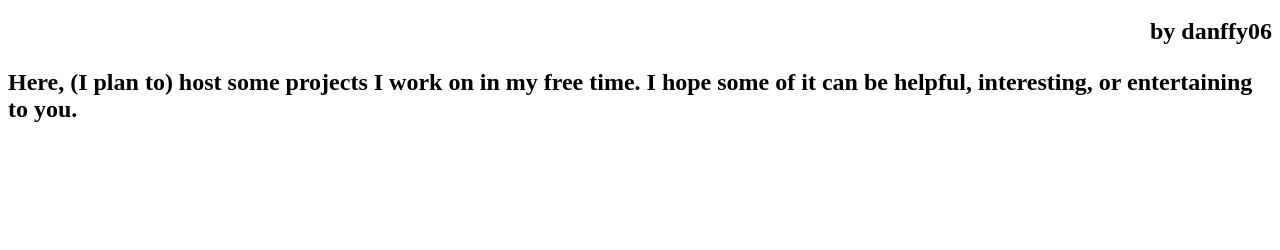
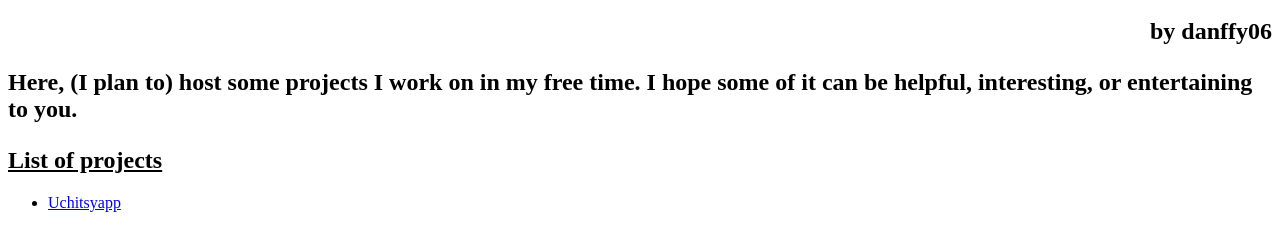
Before and after one commit to danffy06/danffy06.github.io, a plain HTML site: page index.html in a window 1280 px wide. Shown: the part 48-298 px from the top of the page. Drawn offline with Linux system fonts and the light colour scheme.

Commit message:
Update index.html

```diff
--- a/index.html
+++ b/index.html
@@ -1,4 +1,11 @@
 <DOCTYPE! html>
-<h1>Greetings and welcome!<h1>
-<h2 align="right">by danffy06<h2>
-<p> Here, (I plan to) host some projects I work on in my free time. I hope some of it can be helpful, interesting, or entertaining to you.</p>
+<head> </head>
+<body>
+  <h1>Greetings and welcome!<h1>
+  <h2 align="right">by danffy06<h2>
+  <p> Here, (I plan to) host some projects I work on in my free time. I hope some of it can be helpful, interesting, or entertaining to you.</p>
+  <h2><u>List of projects</u></h2>
+     <ul>
+       <li><a href="./uchitsyapp/index.html">Uchitsyapp</a></li>
+     </ul>
+  </body>
```
